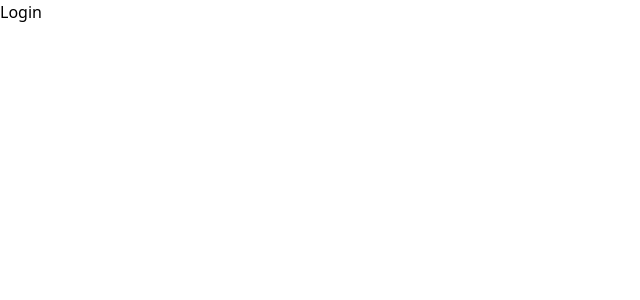
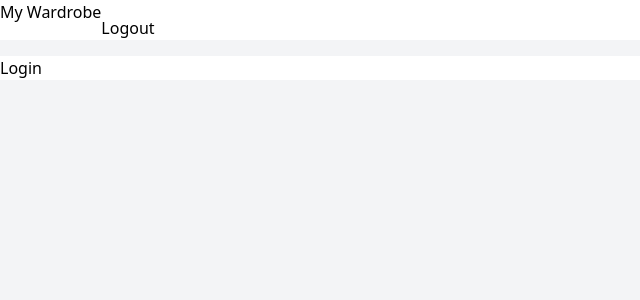
Before and after one commit to uzapoint/wardrobe-management-front, a Vue app: page /#/auth/login in a window 1280 px wide. Shown: the top 300 px of the page, without its empty margins (0-640 px from the left). Built offline with nearby package versions, Linux system fonts and the light colour scheme.

Commit message:
app layout

```diff
--- a/src/layouts/AppLayout.vue
+++ b/src/layouts/AppLayout.vue
@@ -1,6 +1,38 @@
 <script setup>
+import { computed } from "vue";
+import { useAuthStore } from "../store";
+
+const auth = useAuthStore();
+
+const name = computed(() => {
+  return auth.user?.name;
+});
+
+const onLogout = () => {
+  auth.logout();
+};
 </script>
 
 <template>
-	<slot />
+  <div class="min-h-screen w-full bg-gray-100 flex justify-center">
+    <div class="w-full p-2 md:w-3/4 flex flex-col gap-4">
+      <nav class="bg-white shadow p-4 w-full">
+        <div class="w-full flex justify-between items-center">
+          <div class="text-xl font-bold">My Wardrobe</div>
+          <div class="flex flex-col items-end gap-4">
+            <span class="text-sm italic">{{ name }}</span>
+            <button
+              @click="onLogout"
+              class="bg-red-500 px-4 py-2 rounded text-white hover:bg-red-600"
+            >
+              Logout
+            </button>
+          </div>
+        </div>
+      </nav>
+      <div class="bg-white">
+        <slot />
+      </div>
+    </div>
+  </div>
 </template>
```
